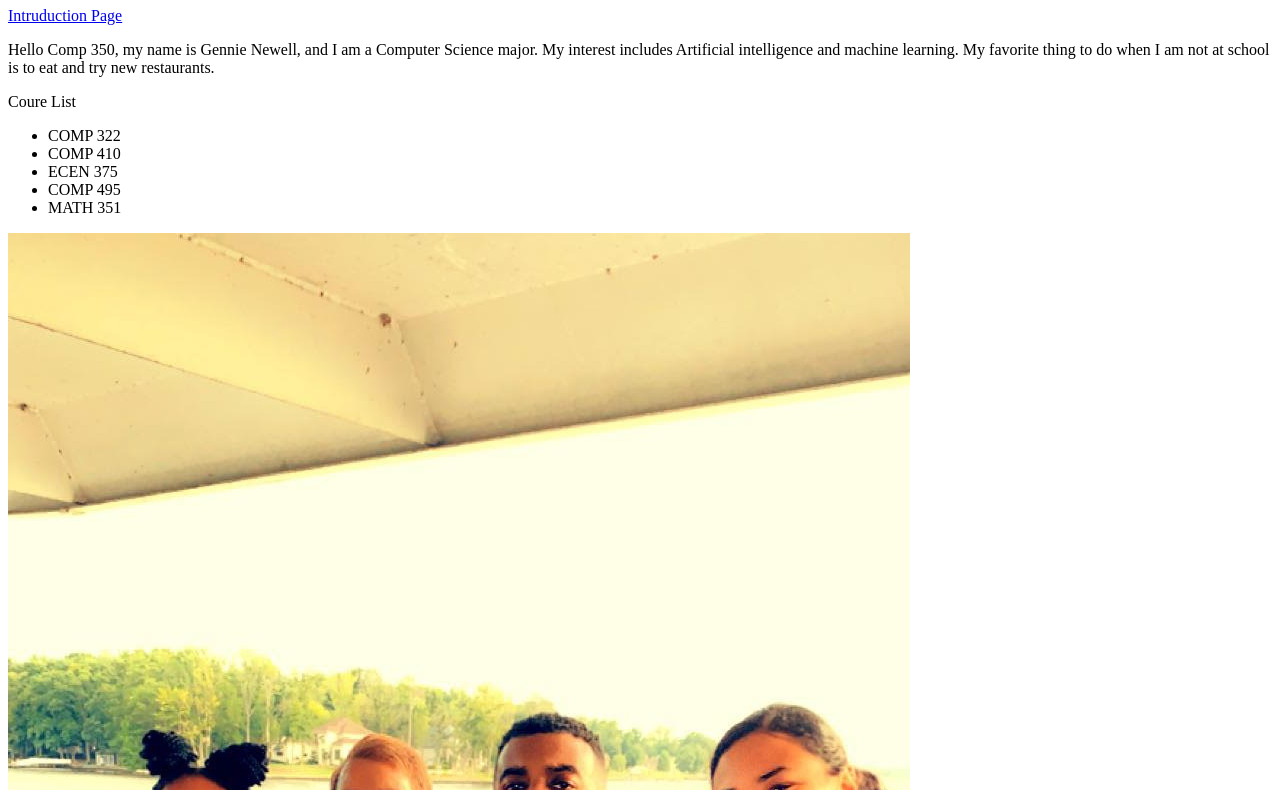
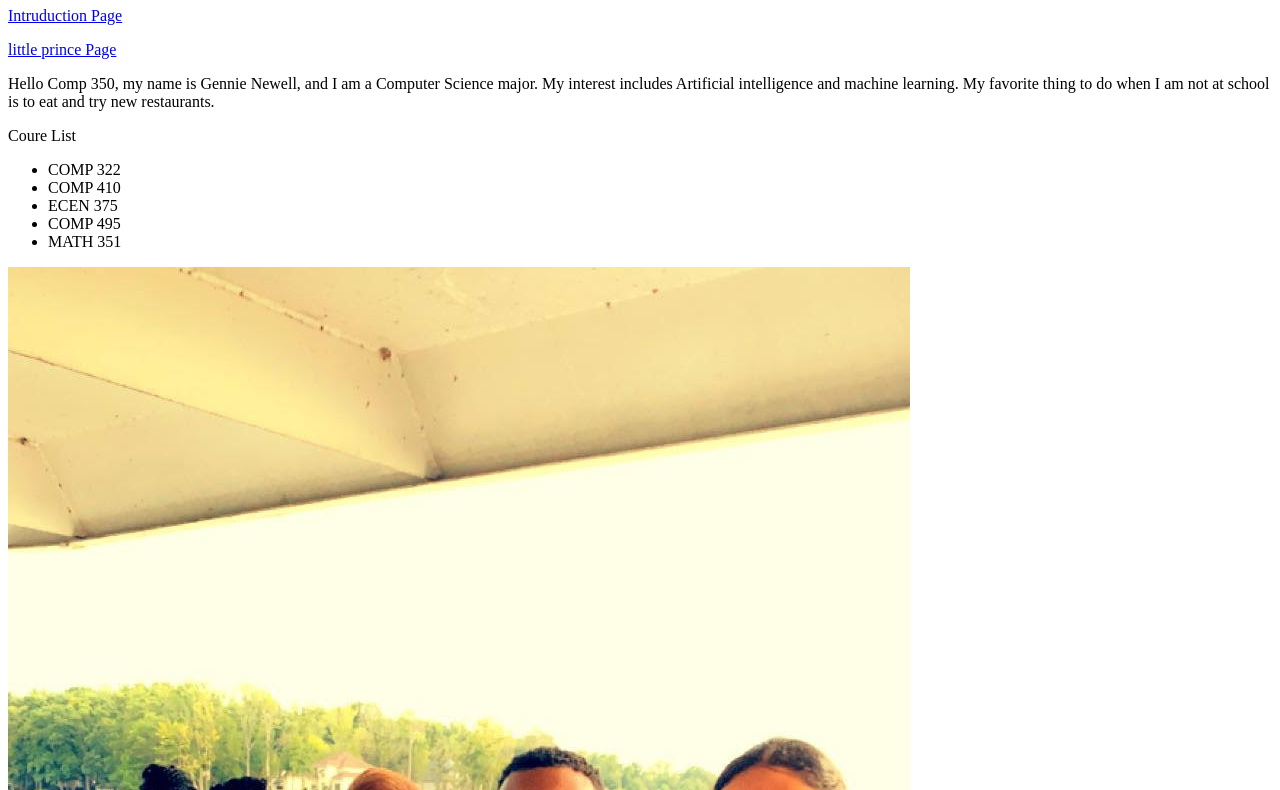
Before and after one commit to gennienewell/Web-Programming, a plain HTML site: page index.html in a window 1280 px wide. Shown: the part 73-863 px from the top of the page. Drawn offline with Linux system fonts and the light colour scheme.

Commit message:
Add files via upload

```diff
--- a/index.html
+++ b/index.html
@@ -10,7 +10,7 @@
     <h1> Short Biography </h1>
     <main>
       <!-- Summery of self-->
-      <p> <a href = "introduction.html"> Intruduction Page </a> </p>
+      <p> <a href = "introduction.html"> Intruduction Page </a> </p> <p> <a href = "little_prince.html"> little prince Page </a> </p>
       <p> Hello Comp 350, my name is Gennie Newell, and I am a Computer Science major. My interest includes Artificial intelligence and machine learning. My favorite thing to do when I am not at school is to eat and try new restaurants. </p>
       <p>Coure List</p>
       <!-- Un ordered list-->
```
